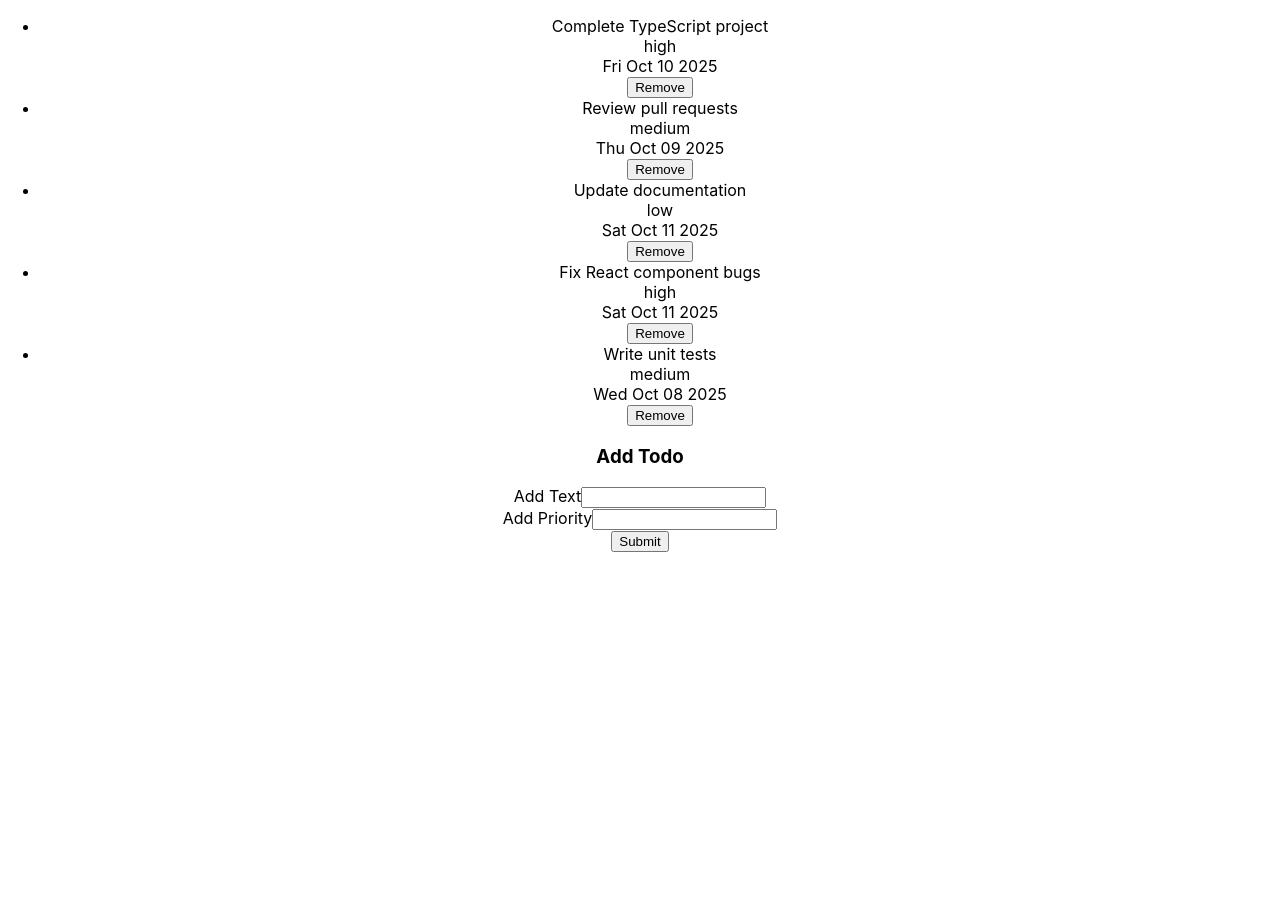
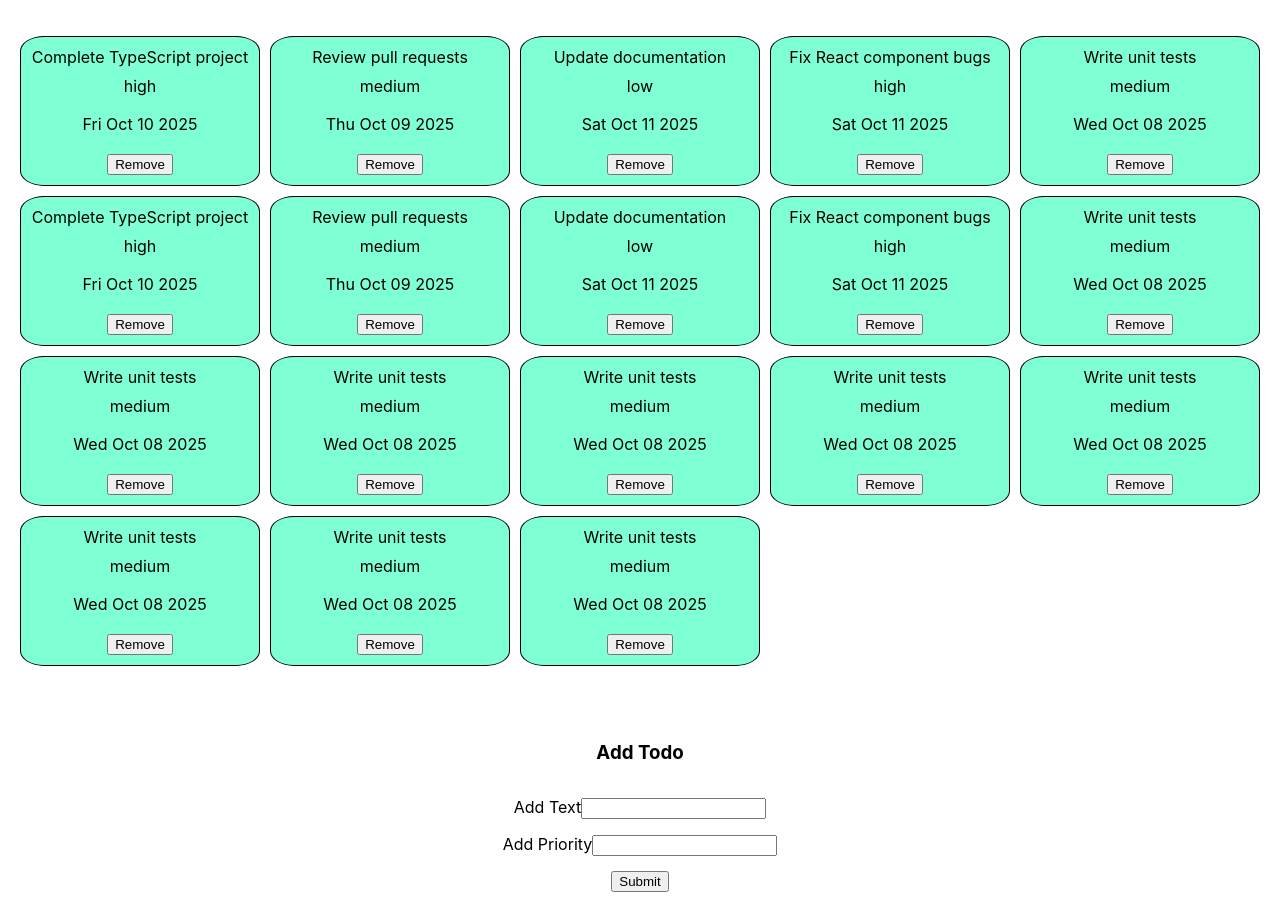
Before and after one commit to aviv4601/playground, a React (Create React App) app: page / in a window 1280 px wide. Before the commit the page ends 800 px from the top, so only its background shows below. Built offline with nearby package versions, Linux system fonts and the light colour scheme.

Commit message:
pushing project before integrating react-hook-form library

```diff
--- a/package.json
+++ b/package.json
@@ -13,6 +13,7 @@
     "@types/react-dom": "^19.2.1",
     "react": "^19.2.0",
     "react-dom": "^19.2.0",
+    "react-hook-form": "^7.65.0",
     "react-scripts": "5.0.1",
     "typescript": "^4.9.5",
     "web-vitals": "^2.1.4",
--- a/src/App.css
+++ b/src/App.css
@@ -1,4 +1,4 @@
-.App {
+/* .App {
   text-align: center;
 }
 
@@ -35,4 +35,4 @@
   to {
     transform: rotate(360deg);
   }
-}
+} */
--- /dev/null
+++ b/src/components/AddTodoForm.module.css
@@ -0,0 +1,7 @@
+.form {
+  display: flex;
+  flex-direction: column;
+  gap: 15px;
+  padding: 20px;
+  align-items: center;
+}
--- a/src/components/AddTodoForm.tsx
+++ b/src/components/AddTodoForm.tsx
@@ -1,5 +1,6 @@
 import { useRef, useState } from "react";
 import { TodoItemSchema, TodoItemType } from "../schemas/AddTodoSchema";
+import classes from "./AddTodoForm.module.css";
 
 type AddTodoFormProps = {
   todoList: TodoItemType[];
@@ -44,7 +45,7 @@ export const AddTodoForm = (props: AddTodoFormProps) => {
     if (priorityRef.current) priorityRef.current.value = "";
   };
   return (
-    <form onSubmit={handleSubmit}>
+    <form onSubmit={handleSubmit} className={classes.form}>
       <h3>Add Todo</h3>
       <div>
         <label htmlFor="text">Add Text</label>
--- /dev/null
+++ b/src/components/TodoItem.module.css
@@ -0,0 +1,3 @@
+.button {
+  margin-top: 5%;
+}
--- a/src/components/TodoItem.tsx
+++ b/src/components/TodoItem.tsx
@@ -1,7 +1,9 @@
 import React from "react";
 import { TodoItemType } from "../schemas/AddTodoSchema";
+import classes from "./TodoItem.module.css";
+import { Card } from "./UI/Card";
 
-type TodoItemProps = {
+export type TodoItemProps = {
   todoItem: TodoItemType;
   setTodoList: React.Dispatch<React.SetStateAction<TodoItemType[]>>;
 };
@@ -13,16 +15,14 @@ export const TodoItem = (props: TodoItemProps) => {
     });
   };
   return (
-    <div>
-      <li>
-        <div>{props.todoItem.text}</div>
-        <div>{props.todoItem.priority}</div>
-        <div>{props.todoItem.completed}</div>
-        <div>{props.todoItem.createdAt.toDateString()}</div>
-      </li>
-      <div>
-        <button onClick={removeHandler}>Remove</button>
-      </div>
-    </div>
+    <Card>
+      <div>{props.todoItem.text}</div>
+      <div>{props.todoItem.priority}</div>
+      <div>{props.todoItem.completed}</div>
+      <div>{props.todoItem.createdAt.toDateString()}</div>
+      <button onClick={removeHandler} className={classes.button}>
+        Remove
+      </button>
+    </Card>
   );
 };
--- /dev/null
+++ b/src/components/TodoList.module.css
@@ -0,0 +1,15 @@
+.container {
+  list-style: none;
+  display: grid;
+  grid-template-columns: repeat(auto-fit, minmax(200px, 1fr));
+  grid-auto-rows: 150px;
+  gap: 10px;
+  justify-content: space-between;
+  padding: 20px;
+}
+
+.AddTodoForm {
+  display: flex;
+  justify-content: center;
+  padding: 30px;
+}
--- a/src/components/TodoList.tsx
+++ b/src/components/TodoList.tsx
@@ -2,6 +2,8 @@ import { useState } from "react";
 import { TodoItemType } from "../schemas/AddTodoSchema";
 import { AddTodoForm } from "./AddTodoForm";
 import { TodoItem } from "./TodoItem";
+import classes from "./TodoList.module.css";
+
 const todos: TodoItemType[] = [
   {
     id: "1",
@@ -38,15 +40,105 @@ const todos: TodoItemType[] = [
     createdAt: new Date("2025-10-08"),
     priority: "medium",
   },
+  {
+    id: "6",
+    text: "Complete TypeScript project",
+    completed: false,
+    createdAt: new Date("2025-10-10"),
+    priority: "high",
+  },
+  {
+    id: "7",
+    text: "Review pull requests",
+    completed: true,
+    createdAt: new Date("2025-10-09"),
+    priority: "medium",
+  },
+  {
+    id: "8",
+    text: "Update documentation",
+    completed: false,
+    createdAt: new Date("2025-10-11"),
+    priority: "low",
+  },
+  {
+    id: "9",
+    text: "Fix React component bugs",
+    completed: false,
+    createdAt: new Date("2025-10-11"),
+    priority: "high",
+  },
+  {
+    id: "f",
+    text: "Write unit tests",
+    completed: false,
+    createdAt: new Date("2025-10-08"),
+    priority: "medium",
+  },
+  {
+    id: "e",
+    text: "Write unit tests",
+    completed: false,
+    createdAt: new Date("2025-10-08"),
+    priority: "medium",
+  },
+  {
+    id: "10",
+    text: "Write unit tests",
+    completed: false,
+    createdAt: new Date("2025-10-08"),
+    priority: "medium",
+  },
+  {
+    id: "11",
+    text: "Write unit tests",
+    completed: false,
+    createdAt: new Date("2025-10-08"),
+    priority: "medium",
+  },
+  {
+    id: "12",
+    text: "Write unit tests",
+    completed: false,
+    createdAt: new Date("2025-10-08"),
+    priority: "medium",
+  },
+  {
+    id: "13",
+    text: "Write unit tests",
+    completed: false,
+    createdAt: new Date("2025-10-08"),
+    priority: "medium",
+  },
+  {
+    id: "17",
+    text: "Write unit tests",
+    completed: false,
+    createdAt: new Date("2025-10-08"),
+    priority: "medium",
+  },
+  {
+    id: "14",
+    text: "Write unit tests",
+    completed: false,
+    createdAt: new Date("2025-10-08"),
+    priority: "medium",
+  },
+  {
+    id: "15",
+    text: "Write unit tests",
+    completed: false,
+    createdAt: new Date("2025-10-08"),
+    priority: "medium",
+  },
 ];
 
 export const TodoList = () => {
   const [todoList, setTodoList] = useState<TodoItemType[]>(todos);
 
   return (
-    <>
-      <>
-        <ul>
+    <div>
+      <ul className={classes.container}>
         {todoList.map((todo) => (
           <TodoItem
             key={todo.id}
@@ -54,14 +146,8 @@ export const TodoList = () => {
             setTodoList={setTodoList}
           ></TodoItem>
         ))}
-        </ul>
-      </>
-      <>
-        <AddTodoForm
-          setTodoList={setTodoList}
-          todoList={todoList}
-        ></AddTodoForm>
-      </>
-    </>
+      </ul>{" "}
+      <AddTodoForm setTodoList={setTodoList} todoList={todoList}></AddTodoForm>
+    </div>
   );
 };
--- /dev/null
+++ b/src/components/UI/Card.module.css
@@ -0,0 +1,19 @@
+.card {
+  border: 1px solid black;
+  padding: 10px;
+  background-color: aquamarine;
+  border-radius: 10%;
+  /* display: grid;
+  grid-template-rows: repeat(4, auto) min-content;
+  gap: 10px; */
+  display: flex;
+  flex-direction: column;
+  align-items: center;
+  text-align: center;
+  justify-content: space-between;
+}
+
+/* .card button {
+  max-width: 100px;
+  justify-self: center;
+} */
--- /dev/null
+++ b/src/components/UI/Card.tsx
@@ -0,0 +1,10 @@
+import { ReactNode } from "react";
+import classes from "./Card.module.css";
+
+type Props = {
+  children: ReactNode;
+};
+
+export const Card = ({ children }: Props) => {
+  return <div className={classes.card}>{children}</div>;
+};
```
Also changed, not shown: 1 other file (tests, documents, lock files or other folders). Lines whose indentation alone changed are shown as unchanged.
